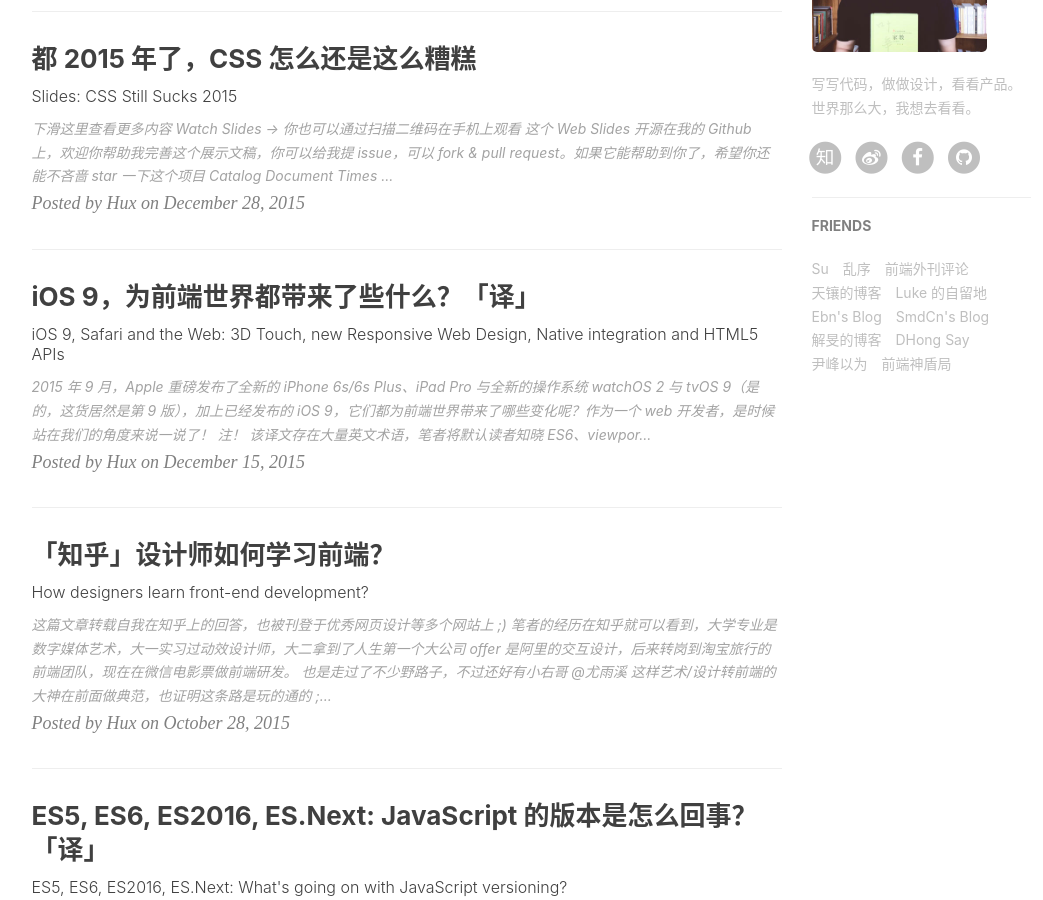
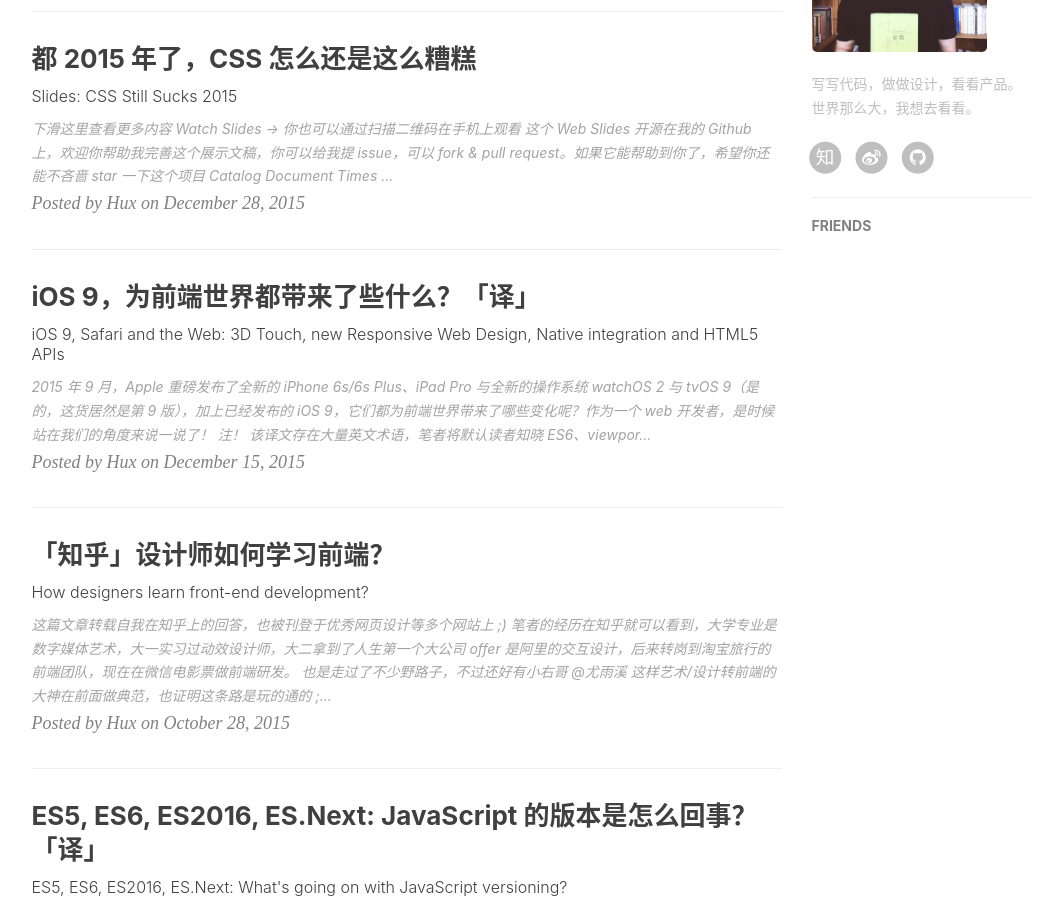
Before and after one commit to loopwizard/loopwizard.github.io, a Jekyll site: the page built from index.html, in a window 1280 px wide and 900 px high, scrolled down 877 px. Shown: the whole window, without its empty margins (136-1179 px from the left). Built offline with Jekyll 4.4.1, drawn with Linux system fonts in a browser that asks for light colours; nearby versions of some CDN libraries; the list of posts is cut into pages by our own code; comment, search, counter and statistics services are not loaded.

Commit message:
micro change

```diff
--- a/_config.yml
+++ b/_config.yml
@@ -1,8 +1,8 @@
 # Site settings
 title: Hux Blog
-SEOTitle: 黄玄的博客 | Hux Blog
+SEOTitle: 李晓恺的博客 | Hux Blog
 header-img: img/home-bg.jpg
-email: huxpro@gmail.com
+email: breezecoder@gmail.com
 description: "关于前端与设计、黑客与画家 | 黄玄，Web & Mobile Lover，Front-End Engineer，UX Designer | 这里是 @Hux黄玄 的个人博客，与你一起发现更大的世界。"
 keyword: "黄玄, Hux黄玄, Hux, 鬼栈, huxpro, @huxpro, 黄玄的博客, Hux Blog, 博客, 个人网站, 互联网, 前端, 设计, 产品, 肖玉, Lynn, 肖玉的男朋友"
 url: "http://huangxuan.me"              # your host, for absolute URL
@@ -12,11 +12,11 @@
 
 # SNS settings
 RSS: false
-weibo_username:     huxpro
-zhihu_username:     huxpro
-github_username:    huxpro
+weibo_username:     loopwizard
+zhihu_username:     loopwizard
+github_username:    loopwizard
 #twitter_username:  huxpro
-facebook_username:  huxpro
+#facebook_username:  huxpro
 # linkedin_username:  firstname-lastname-idxxxx
 
 
@@ -82,38 +82,4 @@
 
 # Friends
 friends: [
-    {
-        title: "Su",
-        href: "http://su.gallery/"
-    },{
-        title: "乱序",
-        href: "http://mida.re/"
-    },{
-        title: "前端外刊评论",
-        href: "http://qianduan.guru/"
-    },{
-        title: "天镶的博客",
-        href: "http://lingyu.wang/"
-    },{
-        title: "Luke 的自留地",
-        href: "http://hmqk1995.github.io"
-    },{
-        title: "Ebn's Blog",
-        href: "http://ebnbin.com/"
-    },{
-        title: "SmdCn's Blog",
-        href: "http://blog.smdcn.net"
-    },{
-        title: "解旻的博客",
-        href: "http://xieminis.me/"
-    },{
-        title: "DHong Say",
-        href: "http://dhong.co"
-    },{
-        title: "尹峰以为",
-        href: "http://ingf.github.io/"
-    },{
-        title: "前端神盾局",
-        href: "http://wepiaofei.github.io/blog/"
-    }
 ]
```
